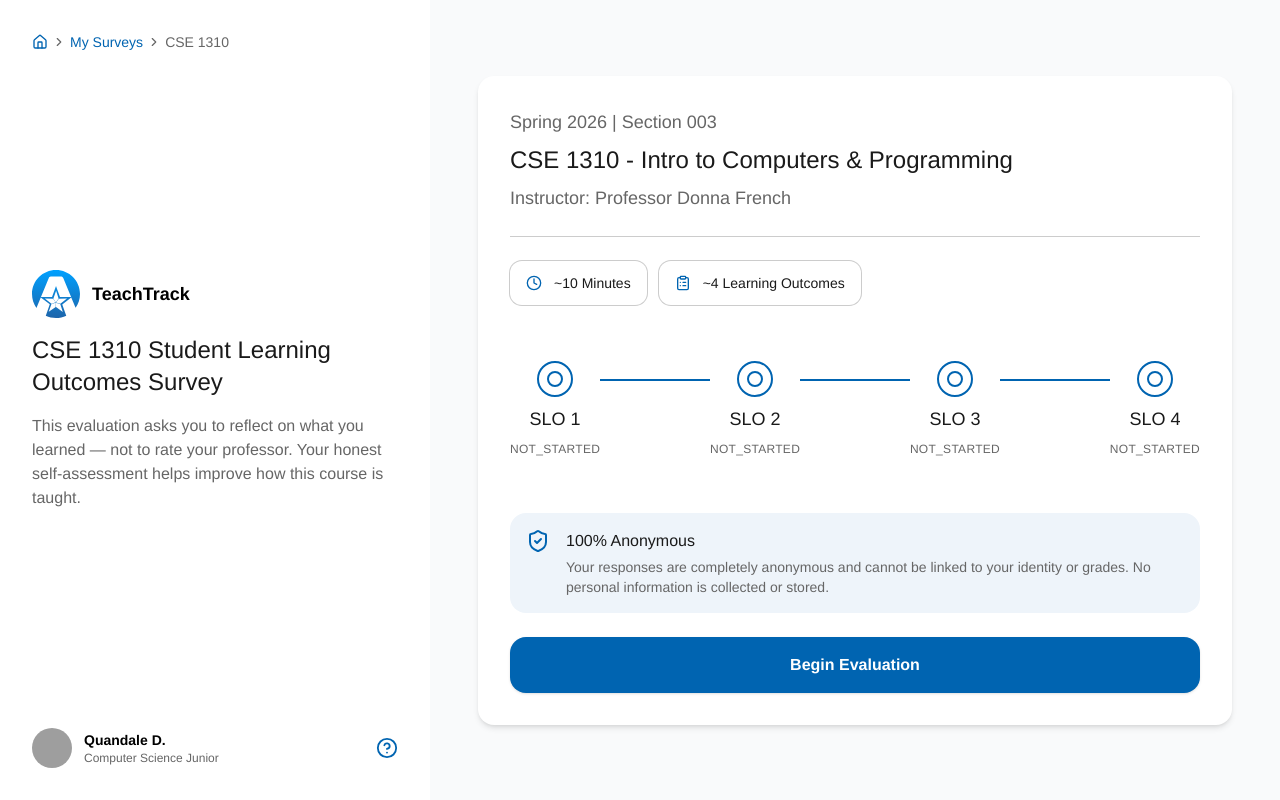
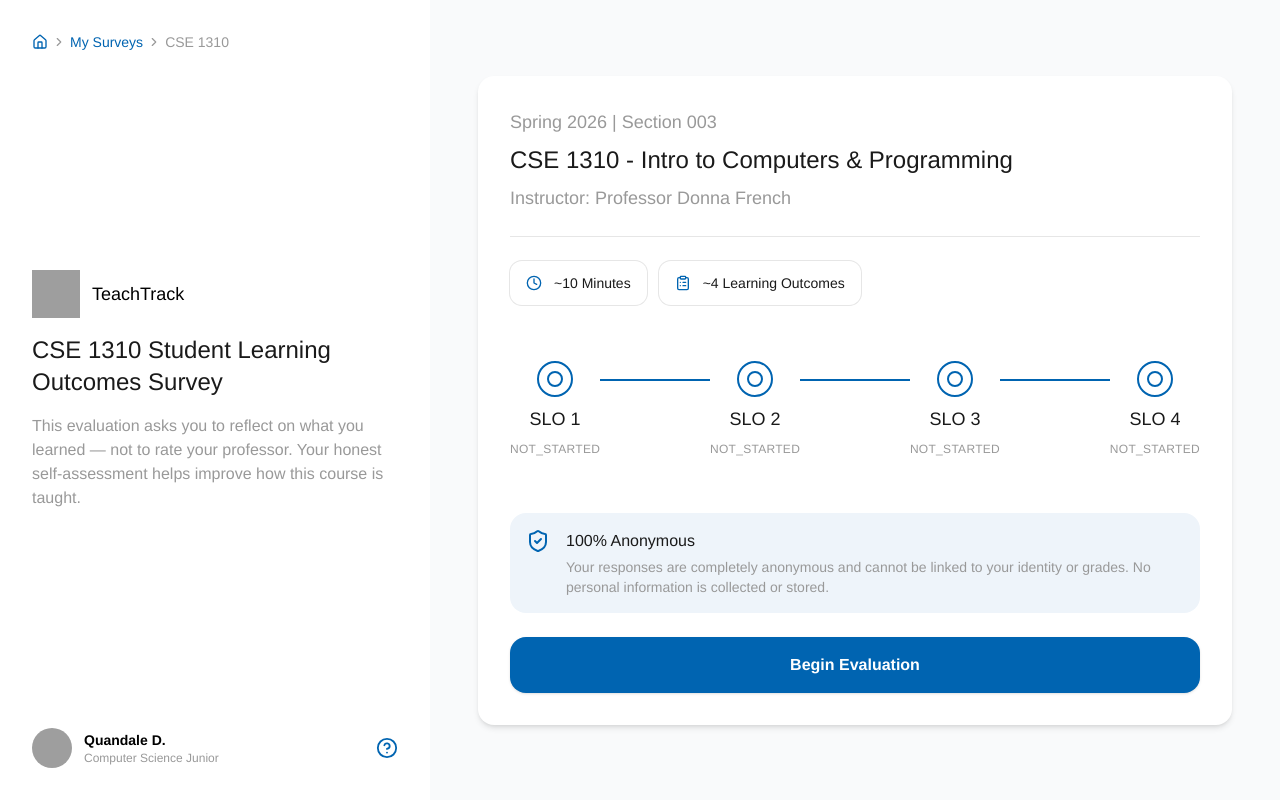
Before and after one commit to TeachTrackUTA/TeachTrack, a React (Vite) app in the folder client/: page /student/survey in a window 1280 px wide. Built offline with nearby package versions, Linux system fonts and the light colour scheme; grey boxes are pictures that could not be loaded.

Commit message:
fix: cleaned up file structure (components and pages)

```diff
--- a/client/src/App.tsx
+++ b/client/src/App.tsx
@@ -1,5 +1,5 @@
 import { BrowserRouter, Routes, Route, Navigate } from 'react-router-dom';
-import Layout from './components/Layout';
+import Layout from './components/ui/Layout';
 import Login from './pages/Login';
 import StudentSurvey from './pages/StudentSurvey';
 import StudentResults from './pages/StudentResults';
--- a/client/src/components/survey/steps/SurveyIntroSideBarContent.tsx
+++ b/client/src/components/survey/SurveyIntroSideBarContent.tsx
@@ -10,10 +10,10 @@ export default function SurveyIntroSidebarContent ({ surveyTitle, description }:
         <div className='flex flex-col gap-4'>
             <div className='flex items-center gap-3'>
                 <img src={Logo} alt="TeachTrack" className="w-12 h-12" />
-                <span className="font-semibold text-lg">TeachTrack</span>
+                <span className="text-lg">TeachTrack</span>
             </div>
             <h1 className="text-2xl text-[var(--color-text-primary)]">{surveyTitle}</h1>
-            <p className="text-base text-[var(--color-text-secondary)]">{description}</p>
+            <p className="text-[var(--color-text-secondary)]">{description}</p>
         </div>
     );
 }
--- a/client/src/components/survey/layout/SurveySidebar.tsx
+++ b/client/src/components/survey/SurveySidebar.tsx
@@ -1,4 +1,4 @@
-import Breadcrumb from '../../ui/Breadcrumb';
+import Breadcrumb from '../ui/Breadcrumb';
 import { HelpCircle } from 'lucide-react';
 
 interface Props {
--- a/client/src/index.css
+++ b/client/src/index.css
@@ -19,6 +19,7 @@
   --color-grayscale-white: #FFFFFF;
   --color-grayscale-100: #E6E6E6;
   --color-grayscale-200: #CCCCCC;
+  --color-grayscale-400: #999999;
   --color-grayscale-600: #666666;
   --color-grayscale-900: #1A1A1A;
 
@@ -40,7 +41,7 @@
   --color-bg-overlay: var(--color-grayscale-white);
 
   --color-text-primary: var(--color-grayscale-900);
-  --color-text-secondary: var(--color-grayscale-600);
+  --color-text-secondary: var(--color-grayscale-400);
   --color-text-brand: var(--color-uta-blue-500);
 
   --color-status-success: var(--color-success-default);
@@ -49,8 +50,8 @@
   --color-status-error-bg: var(--color-error-050);
   --color-status-warning: var(--color-warning-default);
 
-  --color-border-default: var(--color-grayscale-200);
-  --color-border-muted: var(--color-grayscale-100);
+  --color-border-default: var(--color-grayscale-100);
+  --color-border-muted: var(--color-grayscale-050);
   --color-border-active: var(--color-uta-blue-default);
 
   /* SPACING & RADIUS */
@@ -68,3 +69,9 @@
   /* TYPOGRAPHY */
   --font-sans: "Helvetica", "Arial", sans-serif;
 }
+
+@layer base {
+  body {
+    font-family: var(--font-sans);
+  }
+}
--- a/client/src/pages/StudentSurvey.tsx
+++ b/client/src/pages/StudentSurvey.tsx
@@ -1,6 +1,6 @@
-import SurveyLayout from "../components/survey/layout/SurveyLayout"
-import SurveySidebar from "../components/survey/layout/SurveySidebar"
-import SurveyIntroSidebarContent from "../components/survey/steps/SurveyIntroSideBarContent";
+import SurveyLayout from "../components/survey/SurveyLayout"
+import SurveySidebar from "../components/survey/SurveySidebar"
+import SurveyIntroSidebarContent from "../components/survey/SurveyIntroSideBarContent";
 import SurveyIntroCard from "../components/survey/SurveyIntroCard";
 
 import { useState } from 'react';
--- a/client/src/pages/student/SurveyIntro.tsx
+++ /dev/null
@@ -1,32 +0,0 @@
-import SurveyLayout from "../../components/survey/layout/SurveyLayout";
-import SurveySidebar from "../../components/survey/layout/SurveySidebar";
-import Logo from '../assets/logo.svg'
-
-
-export default function SurveyIntro () {
-    return (
-        <SurveyLayout
-            sidebar={
-                <SurveySidebar
-                    courseCode="CSE 1310"
-                    userName="Quandale D."
-                    userRole="Computer Science Junior"
-                    userAvatar="https://i.pravatar.cc/150?img=3"
-                    content={
-                        <div className="flex flex-col gap-4">
-                            <div className="flex items-center gap-3">
-                                <img src={Logo} alt="TeachTrack" className="w-12 h-12" />
-                                <span className="font-semibold text-lg">TeachTrack</span>
-                            </div>
-                            <h1 className="text-2xl text-[var(--color-text-primary)]">CSE 1310 Student Learning Outcomes Survey</h1>
-                            <p className="text-lg text-[var(--color-text-secondary)]">This evaluation asks you to reflect on what you learned — not to rate your professor. Your honest self-assessment helps improve how this course is taught.</p>
-                        </div>
-                    }
-                />
-            }
-        >
-            {/* Survey Card Content Here */}
-            <div className="p-8">Hello from main</div>
-        </SurveyLayout>
-    )
-}
```
Also changed, not shown: client/src/components/survey/SurveyLayout.tsx (renamed from client/src/components/survey/layout/SurveyLayout.tsx), client/src/components/ui/Layout.tsx (renamed from client/src/components/Layout.tsx).
